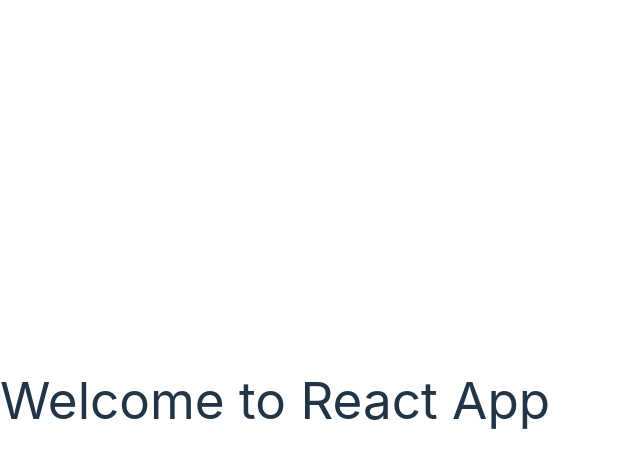
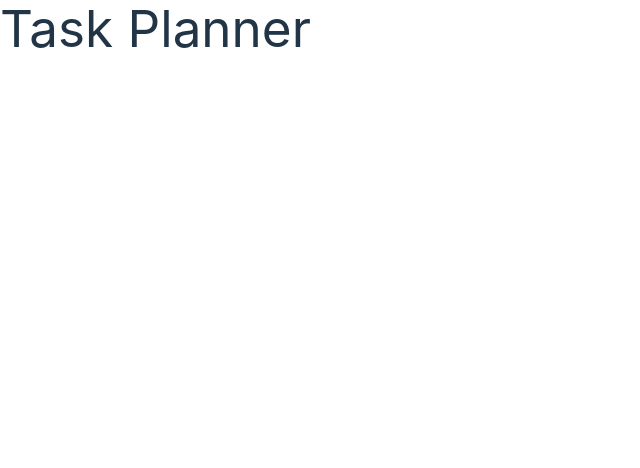
Before and after one commit to Sochuks/react-task-planner, a React (Vite) app: page / in a window 1280 px wide. Shown: the top 468 px of the page, without its empty margins (0-640 px from the left). Built offline with nearby package versions, Linux system fonts and the light colour scheme.

Commit message:
Created components and added header components to app, edited body styles from index

```diff
--- a/src/App.jsx
+++ b/src/App.jsx
@@ -1,13 +1,13 @@
 import { useState } from 'react'
 import reactLogo from './assets/react.svg'
-
+import Header from './components/Header'
 
 function App() {
   return (
 
       <div className="container">
 
-        <h1 className='text-center text-blue-400'>Welcome to React App</h1>
+        <Header />
 
       </div>
 
--- /dev/null
+++ b/src/components/Header.jsx
@@ -0,0 +1,13 @@
+import React from 'react'
+
+const Header = () => {
+  return (
+
+    <header>
+        <h1>Task Planner</h1>
+    </header>
+
+  )
+}
+
+export default Header
--- a/src/index.css
+++ b/src/index.css
@@ -27,11 +27,11 @@
 }
 
 body {
-  margin: 0;
+  /**margin: 0;
   display: flex;
   place-items: center;
   min-width: 320px;
-  min-height: 100vh;
+  min-height: 100vh;**/
 }
 
 h1 {
```
